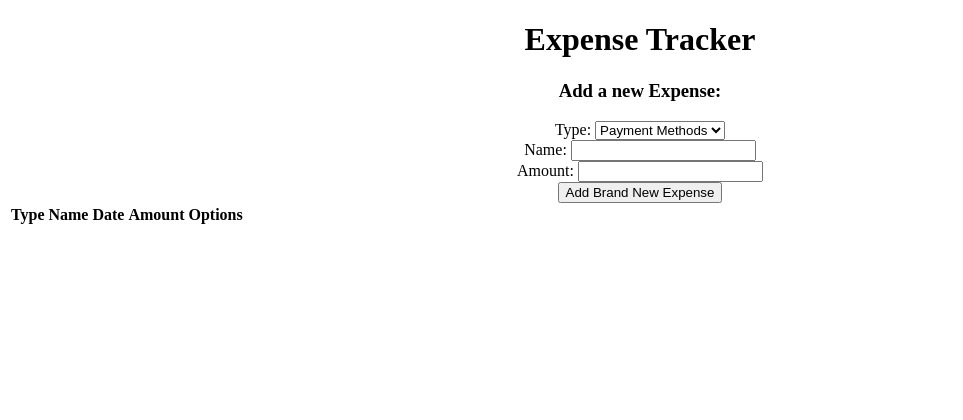
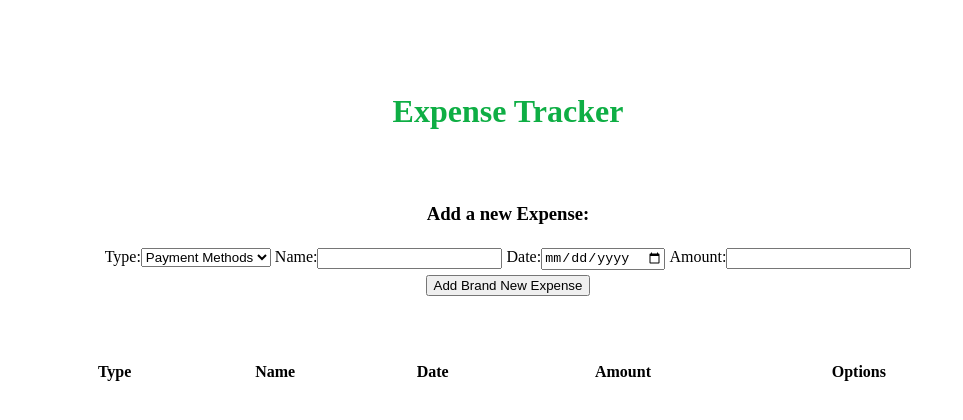
Before and after one commit to IG-Kim2511/me_2021-0614_expense_tracker-js, a plain HTML site: page index.html in a window 1280 px wide. Shown: the whole page, without its empty margins (0-963 px from the left). Drawn offline with Linux system fonts and the light colour scheme.

Commit message:
css::WIP

```diff
--- a/index.html
+++ b/index.html
@@ -14,7 +14,7 @@
     </header>
 
     <section class="content">
-        <h3 class="sectonTitle">Add a new Expense:</h3>
+        <h3 class="secondTitle">Add a new Expense:</h3>
         <div class="form">
             <form action="">
                 <div class="formLine left">
@@ -28,9 +28,14 @@
                     </select>
                 </div>
 
-                <div class="formLine rght">
+                <div class="formLine right">
                     <span>Name:</span>
                     <input type="text">
+                </div>
+
+                <div class="formLine left">
+                    <span>Date:</span>
+                    <input type="date">
                 </div>
 
                 <div class="formLine right">
--- a/script.js
+++ b/script.js
@@ -0,0 +1 @@
+// 🍀
--- a/style.css
+++ b/style.css
@@ -1,3 +1,37 @@
+
+:root{
+    --naver-color: #0eae44;
+    --color-light-white: #f3f3f3;
+}
+
 body{
     text-align: center;
+    max-width: 1000px;
+    padding: 0 auto;
+
 }
+
+/*  */
+.title{
+    padding-top: 2rem;
+    color: var(--naver-color);
+
+}
+
+.content{
+    padding: 2rem;
+}
+
+/* 🍉css 02 : table 가운데 정렬하기 */
+table{
+    width: 100%;
+}
+th, td {
+    text-align: center;
+    vertical-align: middle;
+}
+
+.formLine {
+    display: inline-flex;
+    padding: 5px 0px;
+  }
```
